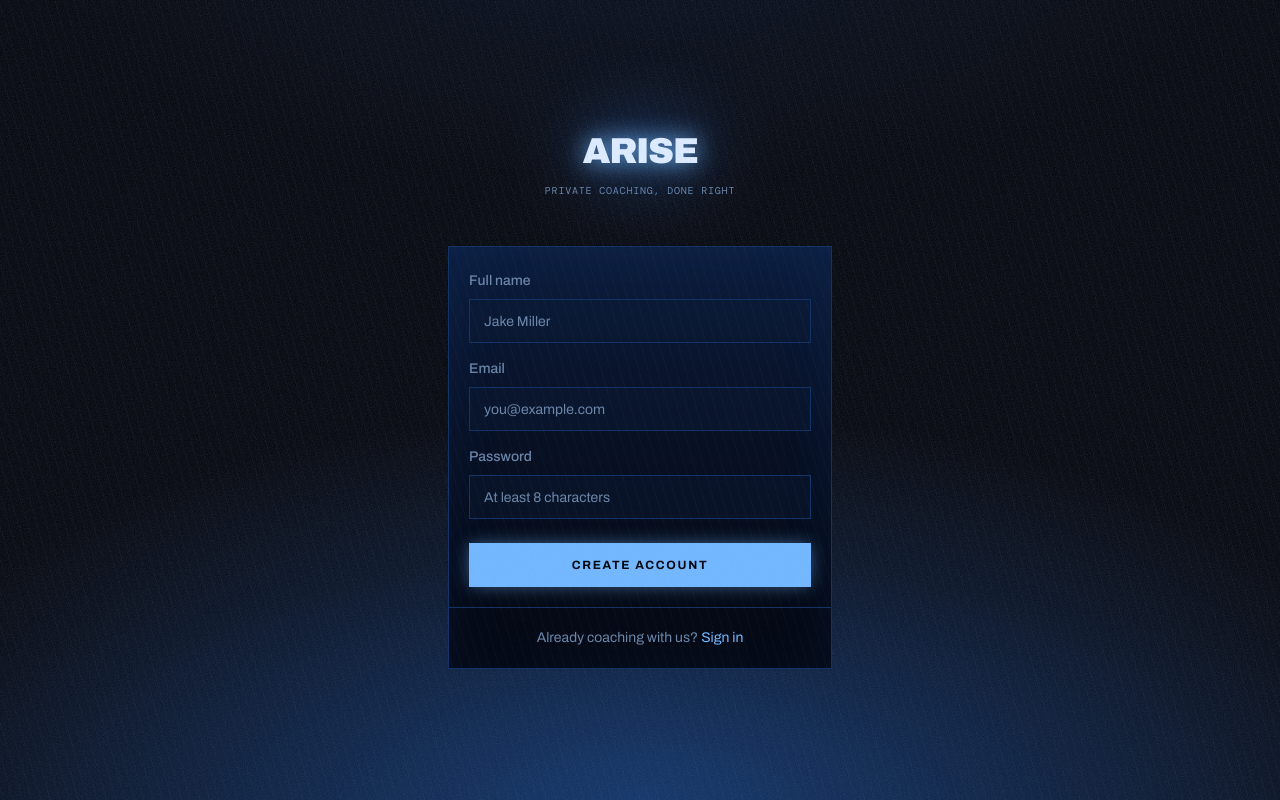
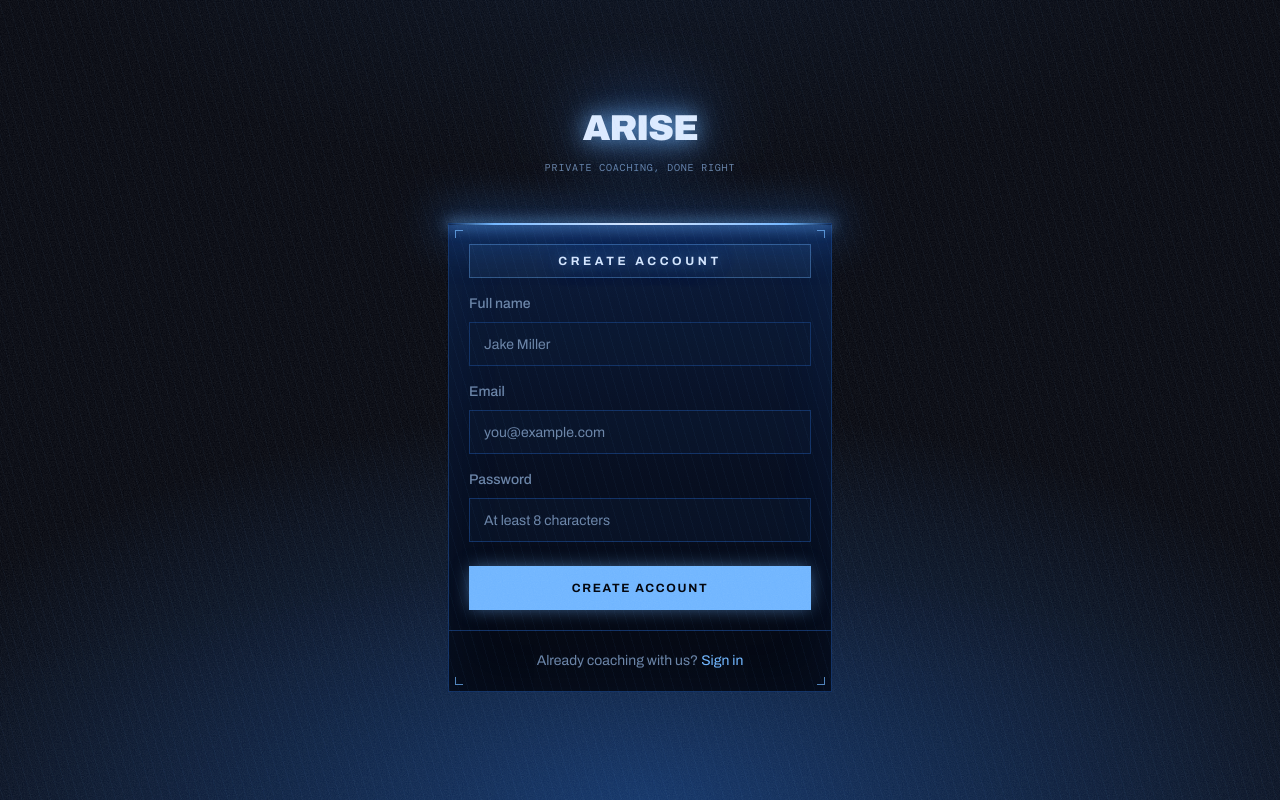
Before and after one commit to Colbyrm24/ARISE, a Next.js app: page /signup in a window 1280 px wide. Built offline with nearby package versions, Linux system fonts and the light colour scheme; a web font is replaced by a local one.

Commit message:
Put signup in a system window

```diff
--- a/src/app/(auth)/signup/page.tsx
+++ b/src/app/(auth)/signup/page.tsx
@@ -7,7 +7,7 @@ import { createClient } from '@/lib/supabase/client';
 import { Button } from '@/components/ui/button';
 import { Input } from '@/components/ui/input';
 import { Label } from '@/components/ui/label';
-import { Card, CardContent } from '@/components/ui/card';
+import { SystemWindow, SystemWindowContent } from '@/components/ui/system-window';
 
 export default function SignupPage() {
   const router = useRouter();
@@ -51,8 +51,8 @@ export default function SignupPage() {
   }
 
   return (
-    <Card>
-      <CardContent className="pt-6">
+    <SystemWindow title="Create account">
+      <SystemWindowContent className="pt-4">
         <form onSubmit={handleSubmit} className="flex flex-col gap-4">
           <div className="flex flex-col gap-2">
             <Label htmlFor="fullName">Full name</Label>
@@ -93,16 +93,16 @@ export default function SignupPage() {
           {error && <p className="text-sm text-destructive">{error}</p>}
 
           <Button type="submit" disabled={loading} className="mt-2 w-full">
-            {loading ? 'Creating account…' : 'Create Account'}
+            {loading ? 'Creating account…' : 'Create account'}
           </Button>
         </form>
-      </CardContent>
+      </SystemWindowContent>
       <div className="border-t border-border p-5 text-center text-sm text-muted-foreground">
         Already coaching with us?{' '}
         <Link href="/login" className="text-accent hover:underline">
           Sign in
         </Link>
       </div>
-    </Card>
+    </SystemWindow>
   );
 }
```
